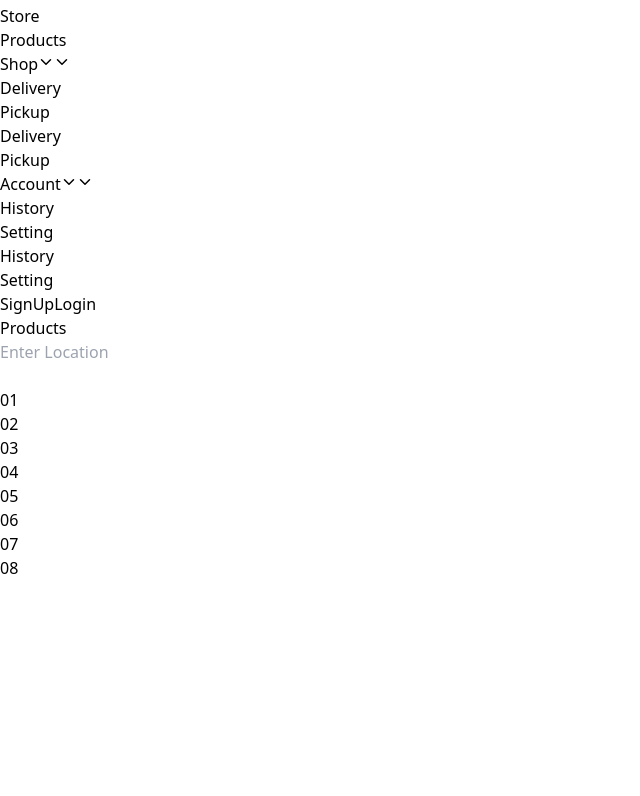
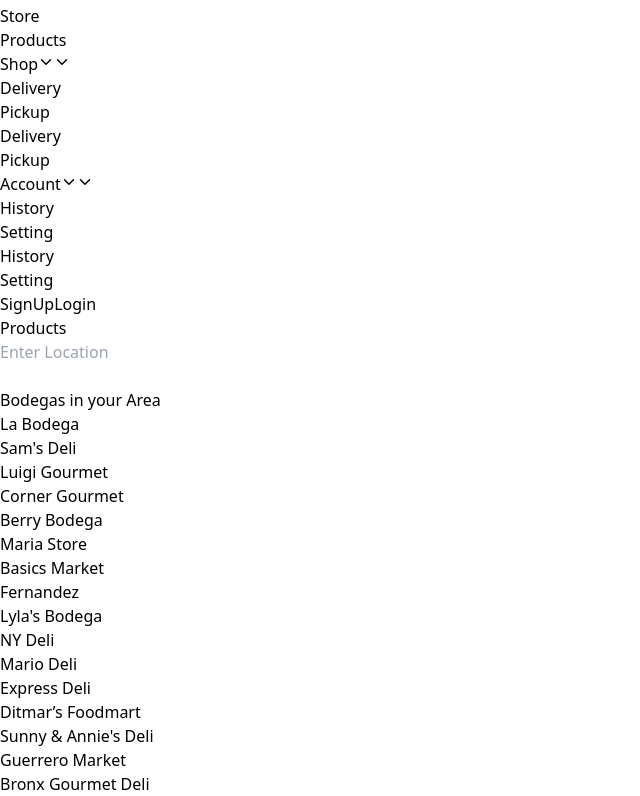
Before and after one commit to robertquartey7/THK_Capstone_group_4, a React (Vite) app in the folder frontend/: page /locate/stores in a window 1280 px wide. Shown: the part 805-1601 px from the top of the page, without its empty margins (0-640 px from the left). Before the commit the page ends 1385 px from the top, so only its background shows below. Built offline with nearby package versions, Linux system fonts and the light colour scheme; no server answers; what @material-tailwind/react would draw is missing.

Commit message:
additonal info added to stores webpage

```diff
--- a/frontend/src/Pages/Stores.jsx
+++ b/frontend/src/Pages/Stores.jsx
@@ -19,14 +19,23 @@ const {data, isLoading, error} = useSWR("/v1/stores", fetcher)
 
   return (
     <div class="grid grid-cols-2 gap-2">
-      <div class =" bg-gray-200 p-3">01</div>
-      <div class =" bg-gray-200 p-3">02</div>
-      <div class =" bg-gray-200 p-3">03</div>
-      <div class =" bg-gray-200 p-3">04</div>
-      <div class =" bg-gray-200 p-3">05</div>
-      <div class =" bg-gray-200 p-3">06</div>
-      <div class =" bg-gray-200 p-3">07</div>
-      <div class =" bg-gray-200 p-3">08</div>
+      <p class =" text-green-500 font-semibold place-content: start">Bodegas in your Area</p>
+      <div class =" bg-gray-200 p-3">La Bodega</div>
+      <div class =" bg-gray-200 p-3">Sam's Deli</div>
+      <div class =" bg-gray-200 p-3">Luigi Gourmet</div>
+      <div class =" bg-gray-200 p-3">Corner Gourmet</div>
+      <div class =" bg-gray-200 p-3">Berry Bodega</div>
+      <div class =" bg-gray-200 p-3">Maria Store</div>
+      <div class =" bg-gray-200 p-3">Basics Market</div>
+      <div class =" bg-gray-200 p-3">Fernandez</div>
+      <div class =" bg-gray-200 p-3">Lyla's Bodega</div>
+      <div class =" bg-gray-200 p-3">NY Deli</div>
+      <div class =" bg-gray-200 p-3">Mario Deli</div>
+      <div class =" bg-gray-200 p-3">Express Deli</div>
+      <div class =" bg-gray-200 p-3">Ditmar’s Foodmart</div>
+      <div class =" bg-gray-200 p-3">Sunny & Annie's Deli</div>
+      <div class =" bg-gray-200 p-3">Guerrero Market</div>
+      <div class =" bg-gray-200 p-3">Bronx Gourmet Deli</div>
       </div>
 
   );
```
